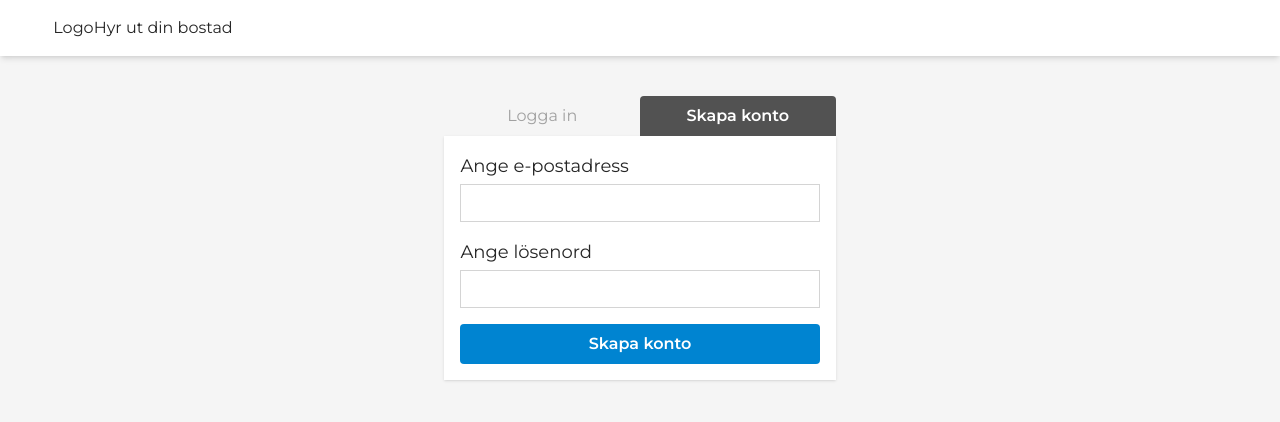
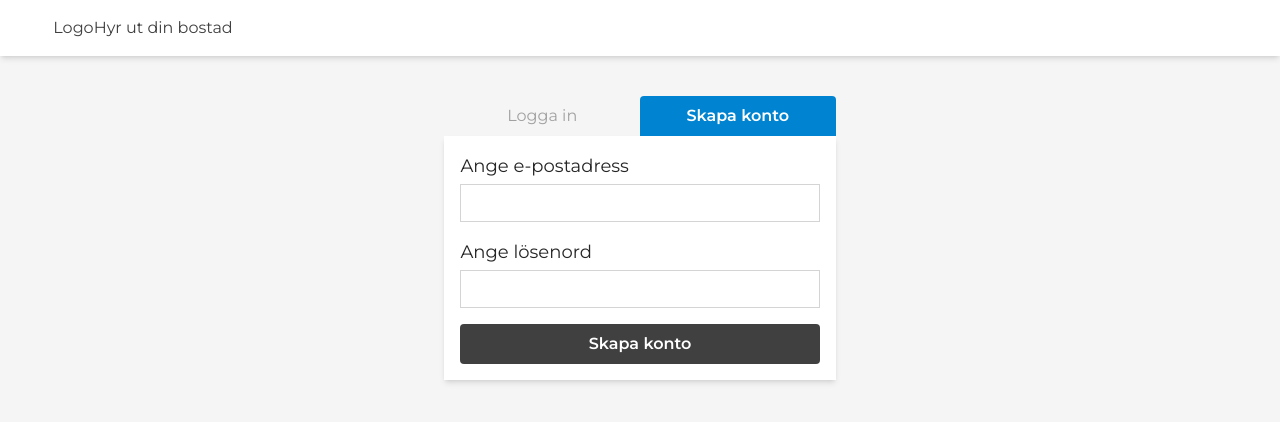
Before and after one commit to 3Joen3/hyrlya, a Next.js app in the folder web/: page /auth in a window 1280 px wide. Shown: the top 422 px of the page. Built offline with nearby package versions, Linux system fonts and the light colour scheme; no server answers.

Commit message:
Changed some stuff with colors

```diff
--- a/web/app/components/Block.tsx
+++ b/web/app/components/Block.tsx
@@ -5,7 +5,7 @@ interface Props {
 
 export default function Block({ className, children }: Props) {
   return (
-    <div className={`${className} p-4 bg-white shadow`}>
+    <div className={`${className} p-4 bg-white shadow-md`}>
       {children}
     </div>
   );
--- a/web/app/components/Button.tsx
+++ b/web/app/components/Button.tsx
@@ -11,8 +11,8 @@ const variants = {
 } as const;
 
 const colors = {
-  primary: "bg-sky-600 hover:bg-sky-700 text-white",
-  secondary: "bg-neutral-600 hover:bg-neutral-700 text-white",
+  primary: "bg-neutral-700 hover:bg-neutral-800 text-white",
+  secondary: "bg-sky-600 hover:bg-sky-700 text-white",
   ghost: "text-neutral-400 hover:bg-neutral-50",
 } as const;
 
--- a/web/app/components/Forms/AuthForm.tsx
+++ b/web/app/components/Forms/AuthForm.tsx
@@ -26,7 +26,7 @@ export default function AuthForm({ className }: Props) {
           color={showRegisterForm ? "ghost" : "secondary"}
           variant="none"
           className={`rounded-t py-2 transition-colors duration-200 ${
-            showRegisterForm ? "" : "font-semibold"
+            showRegisterForm ? "" : "font-semibold shadow-md"
           }`}
           onClick={() => setShowRegisterForm(false)}
         >
--- a/web/app/layout.tsx
+++ b/web/app/layout.tsx
@@ -21,7 +21,7 @@ export default function RootLayout({
 }>) {
   return (
     <html lang="en">
-      <body className={`${montserrat.className} bg-neutral-100 text-neutral-800`}>{children}</body>
+      <body className={`${montserrat.className} bg-neutral-100 text-neutral-700`}>{children}</body>
     </html>
   );
 }
```
